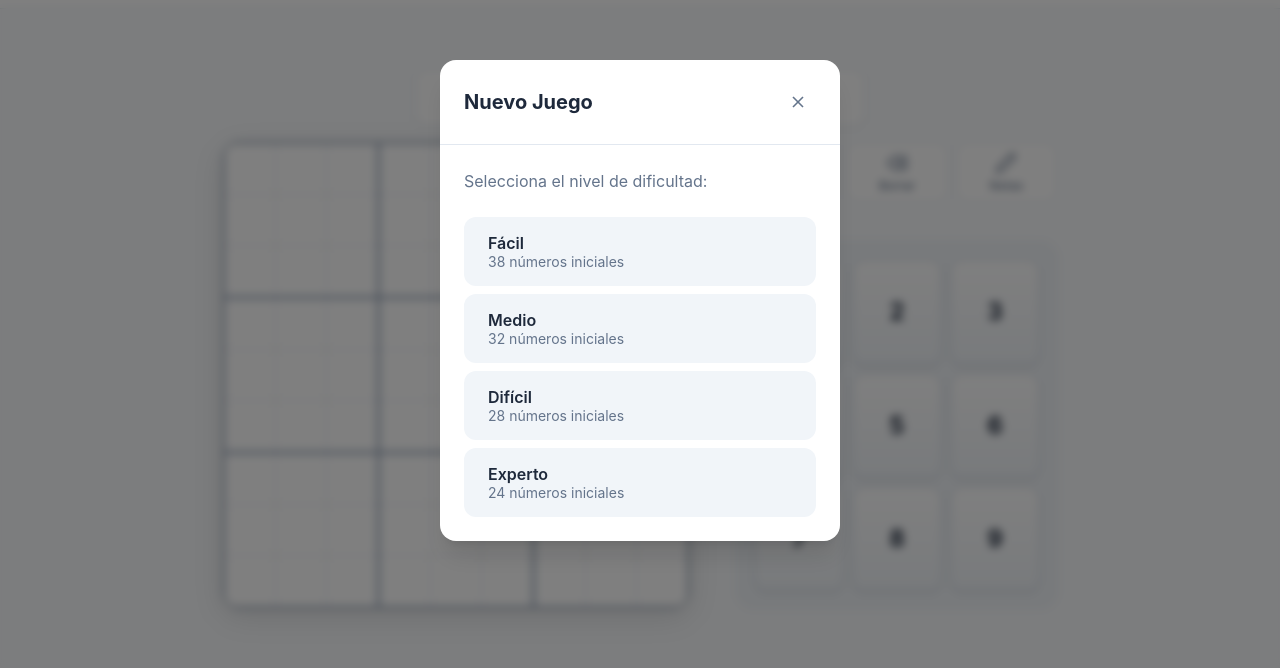
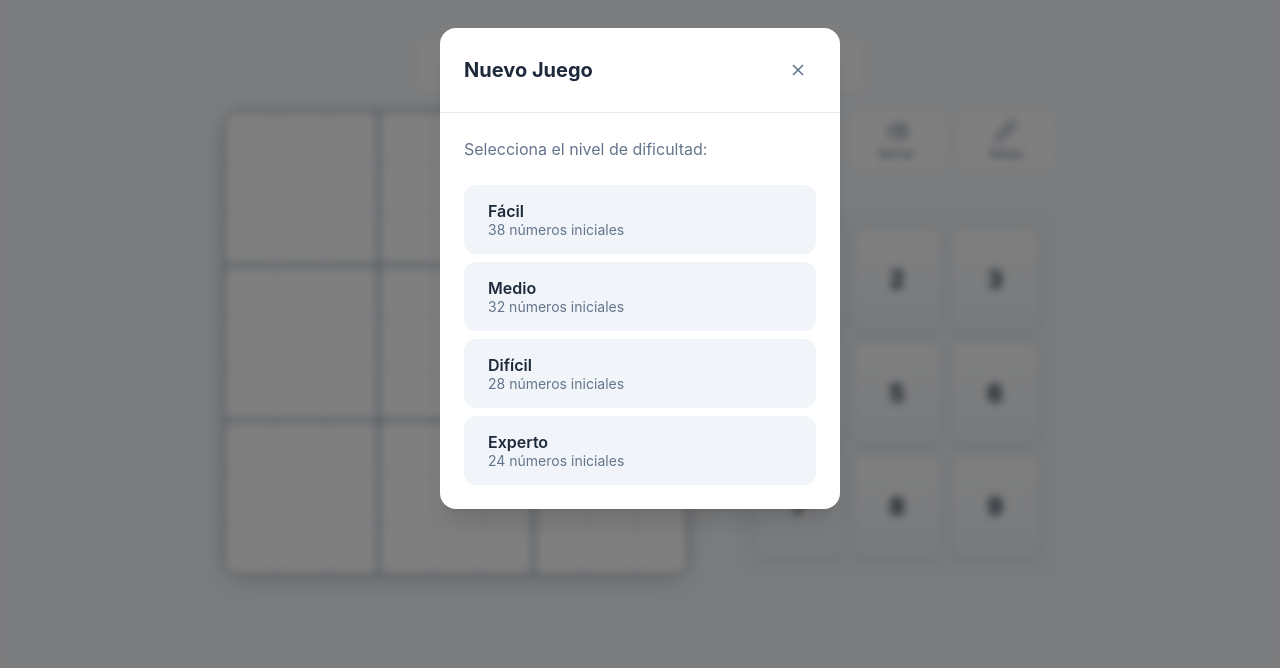
Before and after one commit to Ignacio003/DiverSoku, a website: page index.html in a window 1280 px wide. Shown: the part 132-800 px from the top of the page. Drawn offline with Linux system fonts and the light colour scheme.

Commit message:
feat: habilitar modo pantalla completa inmersivo

```diff
--- a/styles.css
+++ b/styles.css
@@ -67,11 +67,11 @@
     --transition-normal: 200ms ease;
     --transition-slow: 300ms ease;
 
-    /* Safe Areas - Increased fallback to 64px to ensure it's NEVER covered */
-    --safe-area-top: max(env(safe-area-inset-top, 0px), 64px);
-    --safe-area-bottom: max(env(safe-area-inset-bottom, 0px), 0px);
-    --safe-area-left: max(env(safe-area-inset-left, 0px), 0px);
-    --safe-area-right: max(env(safe-area-inset-right, 0px), 0px);
+    /* Safe Areas - Disabled for Immersive Mode */
+    --safe-area-top: 0px;
+    --safe-area-bottom: 0px;
+    --safe-area-left: 0px;
+    --safe-area-right: 0px;
 
     /* Board sizing - Larger board */
     --board-size: min(92vw, 480px);
```
Also changed, not shown: 1 other file.
